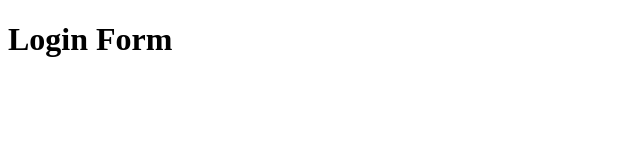
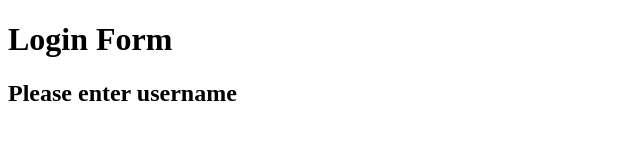
Before and after one commit to ChamindiDilhari99/Login-Form, a plain HTML site: page index.html in a window 1280 px wide. Shown: the whole page, without its empty margins (0-640 px from the left). Drawn offline with Linux system fonts and the light colour scheme.

Commit message:
Enter username validation

```diff
--- a/index.html
+++ b/index.html
@@ -9,5 +9,6 @@
 </head>
 <body>
     <h1>Login Form</h1>
+    <h2>Please enter username</h2>
 </body>
 </html>
```
